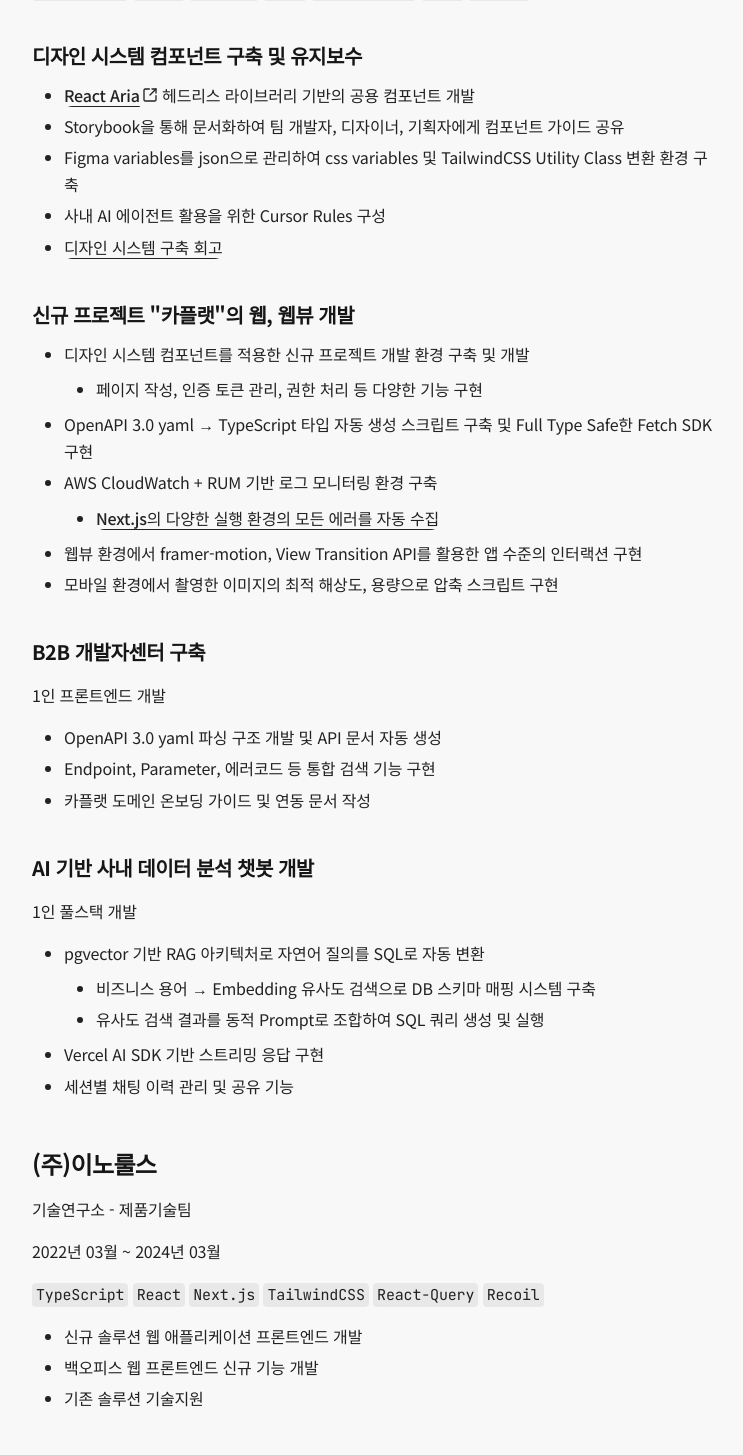
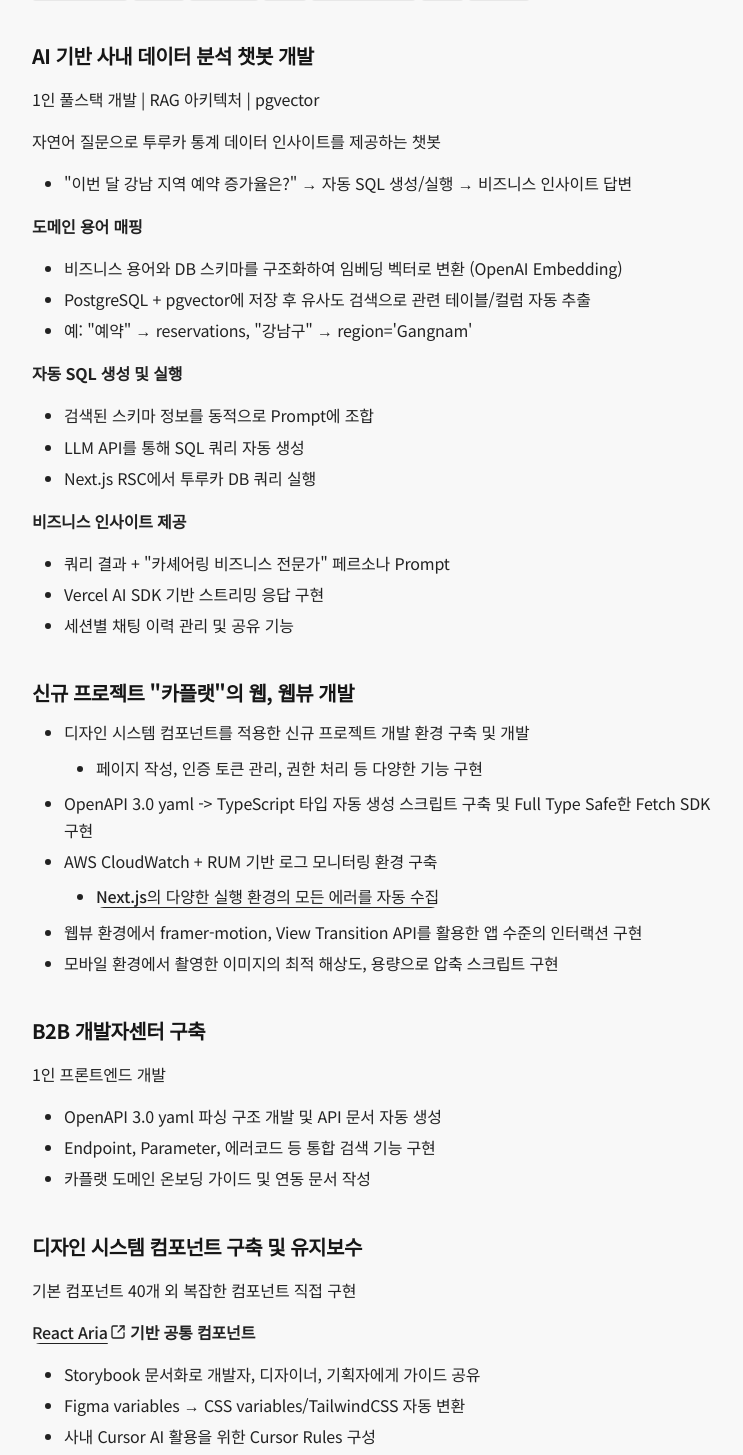
Before and after one commit to kdh379/bandal.dev, a Next.js app: page /about in a window 1280 px wide. Shown: the part 948-2403 px from the top of the page, without its empty margins (264-1007 px from the left). Built offline with nearby package versions, Linux system fonts and the light colour scheme.

Commit message:
content: about

```diff
--- a/src/app/about/page.mdx
+++ b/src/app/about/page.mdx
@@ -1,11 +1,11 @@
 export const meta = {
   title: "About",
-  date: "2025-12-05",
+  date: "2025-12-19",
 };
 
 # 김도현
 
-_updated at 2025-12-03_
+_updated at 2025-12-19_
 
 새로운 기술을 적극적으로 도입하고 팀에 전파하는 프론트엔드 개발자입니다.
 
@@ -29,19 +29,33 @@ _updated at 2025-12-03_
 
 `TypeScript` `React` `Next.js` `Vite` `TailwindCSS` `SCSS` `vitest`
 
-#### 디자인 시스템 컴포넌트 구축 및 유지보수
+#### AI 기반 사내 데이터 분석 챗봇 개발
 
-- [React Aria](https://react-spectrum.adobe.com/react-aria/index.html) 헤드리스 라이브러리 기반의 공용 컴포넌트 개발
-- Storybook을 통해 문서화하여 팀 개발자, 디자이너, 기획자에게 컴포넌트 가이드 공유
-- Figma variables를 json으로 관리하여 css variables 및 TailwindCSS Utility Class 변환 환경 구축
-- 사내 AI 에이전트 활용을 위한 Cursor Rules 구성
-- [디자인 시스템 구축 회고](/blog/design-system-review)
+1인 풀스택 개발 | RAG 아키텍처 | pgvector
+
+자연어 질문으로 투루카 통계 데이터 인사이트를 제공하는 챗봇
+- "이번 달 강남 지역 예약 증가율은?" → 자동 SQL 생성/실행 → 비즈니스 인사이트 답변
+
+**도메인 용어 매핑**
+- 비즈니스 용어와 DB 스키마를 구조화하여 임베딩 벡터로 변환 (OpenAI Embedding)
+- PostgreSQL + pgvector에 저장 후 유사도 검색으로 관련 테이블/컬럼 자동 추출
+- 예: "예약" → reservations, "강남구" → region='Gangnam'
+
+**자동 SQL 생성 및 실행**
+- 검색된 스키마 정보를 동적으로 Prompt에 조합
+- LLM API를 통해 SQL 쿼리 자동 생성
+- Next.js RSC에서 투루카 DB 쿼리 실행
+
+**비즈니스 인사이트 제공**
+- 쿼리 결과 + "카셰어링 비즈니스 전문가" 페르소나 Prompt
+- Vercel AI SDK 기반 스트리밍 응답 구현
+- 세션별 채팅 이력 관리 및 공유 기능
 
 #### 신규 프로젝트 "카플랫"의 웹, 웹뷰 개발
 
 - 디자인 시스템 컴포넌트를 적용한 신규 프로젝트 개발 환경 구축 및 개발
   - 페이지 작성, 인증 토큰 관리, 권한 처리 등 다양한 기능 구현
-- OpenAPI 3.0 yaml → TypeScript 타입 자동 생성 스크립트 구축 및 Full Type Safe한 Fetch SDK 구현
+- OpenAPI 3.0 yaml -> TypeScript 타입 자동 생성 스크립트 구축 및 Full Type Safe한 Fetch SDK 구현
 - AWS CloudWatch + RUM 기반 로그 모니터링 환경 구축
   - [Next.js의 다양한 실행 환경의 모든 에러를 자동 수집](/blog/nextjs-logging-strategy)
 - 웹뷰 환경에서 framer-motion, View Transition API를 활용한 앱 수준의 인터랙션 구현
@@ -55,15 +69,31 @@ _updated at 2025-12-03_
 - Endpoint, Parameter, 에러코드 등 통합 검색 기능 구현
 - 카플랫 도메인 온보딩 가이드 및 연동 문서 작성
 
-#### AI 기반 사내 데이터 분석 챗봇 개발
+#### 디자인 시스템 컴포넌트 구축 및 유지보수
 
-1인 풀스택 개발
+기본 컴포넌트 40개 외 복잡한 컴포넌트 직접 구현
 
-- pgvector 기반 RAG 아키텍처로 자연어 질의를 SQL로 자동 변환
-  - 비즈니스 용어 → Embedding 유사도 검색으로 DB 스키마 매핑 시스템 구축
-  - 유사도 검색 결과를 동적 Prompt로 조합하여 SQL 쿼리 생성 및 실행
-- Vercel AI SDK 기반 스트리밍 응답 구현
-- 세션별 채팅 이력 관리 및 공유 기능
+**[React Aria](https://react-spectrum.adobe.com/react-aria/index.html) 기반 공통 컴포넌트**
+- Storybook 문서화로 개발자, 디자이너, 기획자에게 가이드 공유
+- Figma variables → CSS variables/TailwindCSS 자동 변환
+- 사내 Cursor AI 활용을 위한 Cursor Rules 구성
+- [디자인 시스템 구축 회고](/blog/design-system-review)
+
+**turu-calendar**
+
+React Aria의 Date 컴포넌트가 좋지않은 DX, UX로 자체 구현한 Date UI 시스템입니다.
+
+- useDateValidation: 날짜 계산, 유효성 검사를 위한 공통 Hook
+- Calendar: 날짜 선택 UI
+- DateInput: 키보드 네비게이션, 다양한 포맷 파싱
+- TimeWheelPicker: iOS 네이티브처럼 동작하는 휠 피커
+- 조합: DatePicker, DateRangePicker, DateTimeRangePicker
+- React-Hook-Form 유효성 검사 연동
+
+**Lexical 기반 Rich Text Editor**
+- 디자인 토큰, 컴포넌트 통합
+- 모든 기능 지원: 글자스타일, Table, ColorPicker, Markdown 등등
+- gzip 압축: 평균 70-80% 용량 감소
 
 ### (주)이노룰스
 
```
